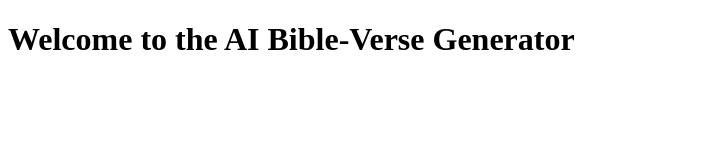
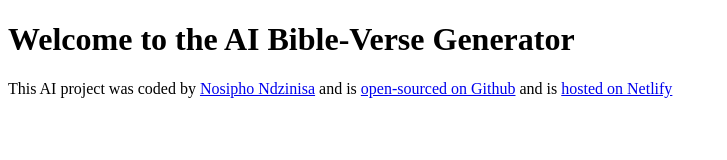
Before and after one commit to NosiphoNdzinisa/bible-verse-generator, a plain HTML site: page index.html in a window 1280 px wide. Shown: the whole page, without its empty margins (0-727 px from the left). Drawn offline with Linux system fonts and the light colour scheme.

Commit message:
added footer

```diff
--- a/index.html
+++ b/index.html
@@ -8,6 +8,12 @@
 </head>
 <body>
 <h1> Welcome to the AI Bible-Verse Generator </h1>
+<footer>
+This AI project was coded by
+<a href="https://github.com/NosiphoNdzinisa/" target="_blank">Nosipho Ndzinisa<a> and is <a href="https://github.com/NosiphoNdzinisa/bible-verse-generator" target="_blank">
+open-sourced on Github</a>
+and is <a href="https://bible-verse-gen.netlify.app/" target="_blank">hosted on Netlify</a>
+</footer>
 <script src="src/index.js"></script>
 </body>
 </html>
```
Lines whose indentation alone changed are shown as unchanged.
